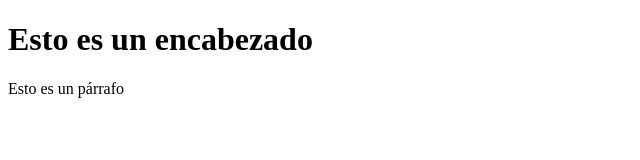
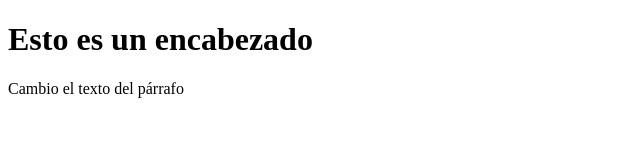
Before and after one commit to DanielGodoyGalindo/PracticaVSC, a plain HTML site: page index.html in a window 1280 px wide. Shown: the full height of the page, 0-640 px from the left. Drawn offline with Linux system fonts and the light colour scheme.

Commit message:
cambio texto parrafo

```diff
--- a/index.html
+++ b/index.html
@@ -7,6 +7,6 @@
 </head>
 <body>
     <h1>Esto es un encabezado</h1>
-    <p>Esto es un párrafo</p>
+    <p>Cambio el texto del párrafo</p>
 </body>
 </html>
```
